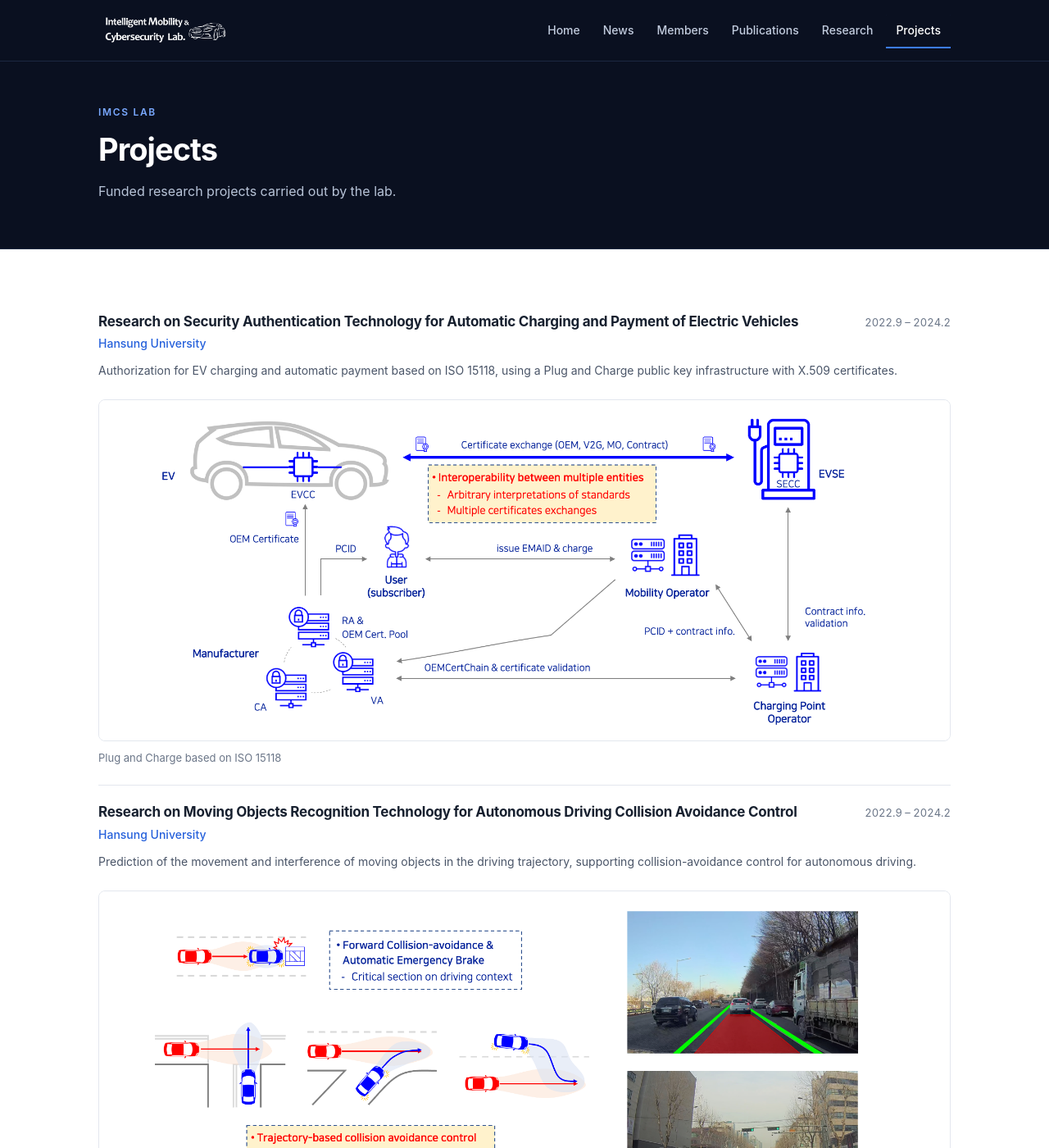
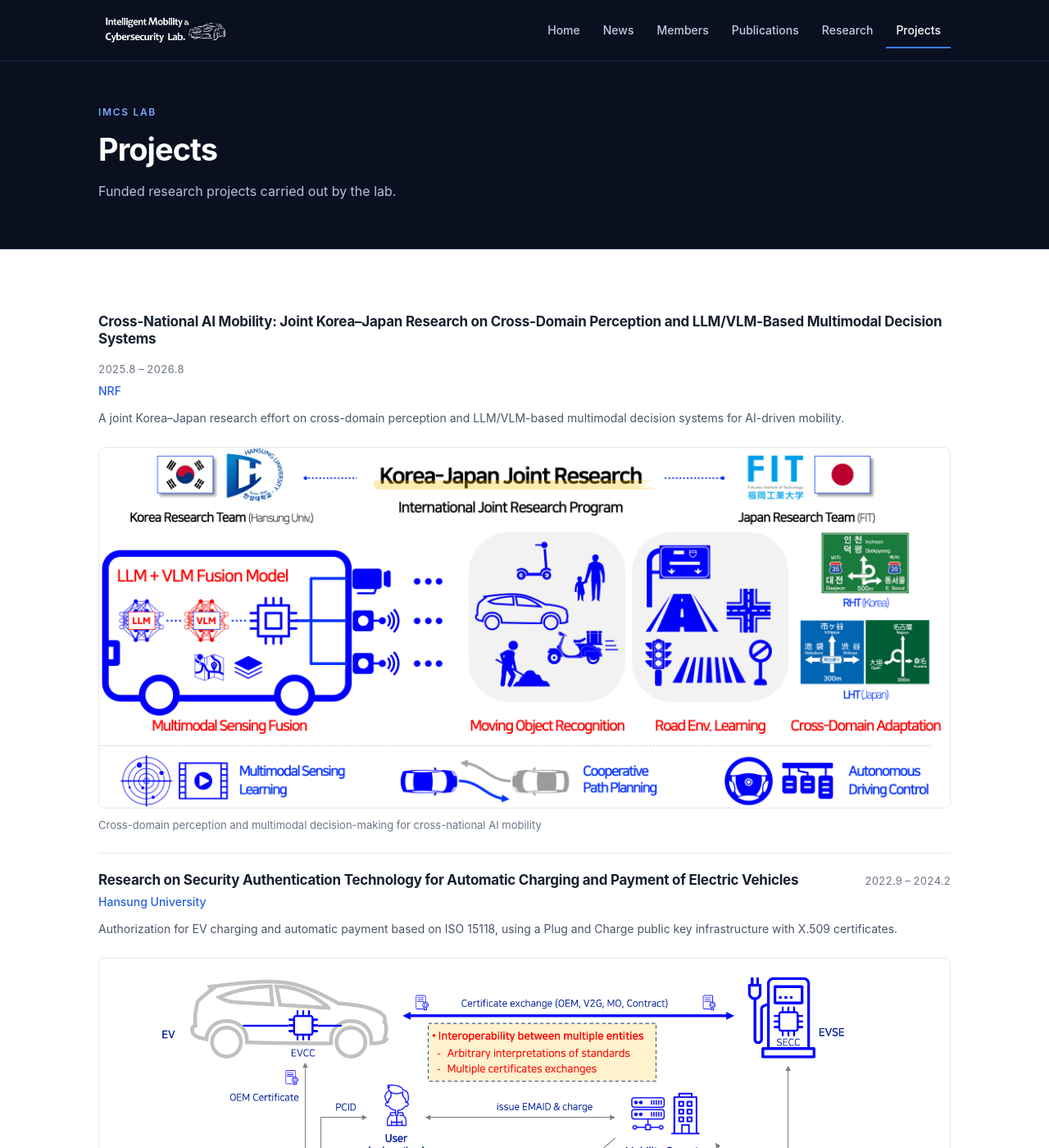
Before and after one commit to imcslab/imcslab.github.io, a Jekyll site: the page built from projects.html, in a window 1280 px wide and 1400 px high. Shown: the whole window at 82% size. Built offline with Jekyll 4.4.1, drawn with Linux system fonts in a browser that asks for light colours.

Commit message:
Projects: add NRF Korea–Japan AI mobility project
Co-Authored-By: Claude Opus 4.8 (1M context) <noreply@anthropic.com>

```diff
--- a/_data/projects.yml
+++ b/_data/projects.yml
@@ -11,6 +11,16 @@
 #       - Detail
 #     image: /assets/uploads/Research_XXX_crop.png   # optional figure
 #     caption: Figure caption
+
+- title: "Cross-National AI Mobility: Joint Korea–Japan Research on Cross-Domain Perception and LLM/VLM-Based Multimodal Decision Systems"
+  period: "2025.8 – 2026.8"
+  funder: "NRF"
+  status: ongoing
+  summary: >
+    A joint Korea–Japan research effort on cross-domain perception and
+    LLM/VLM-based multimodal decision systems for AI-driven mobility.
+  image: "/assets/uploads/2025_NRF-KRJP.png"
+  caption: "Cross-domain perception and multimodal decision-making for cross-national AI mobility"
 
 - title: "Research on Security Authentication Technology for Automatic Charging and Payment of Electric Vehicles"
   period: "2022.9 – 2024.2"
```
Also changed, not shown: assets/uploads/2025_NRF-KRJP.png (added).
